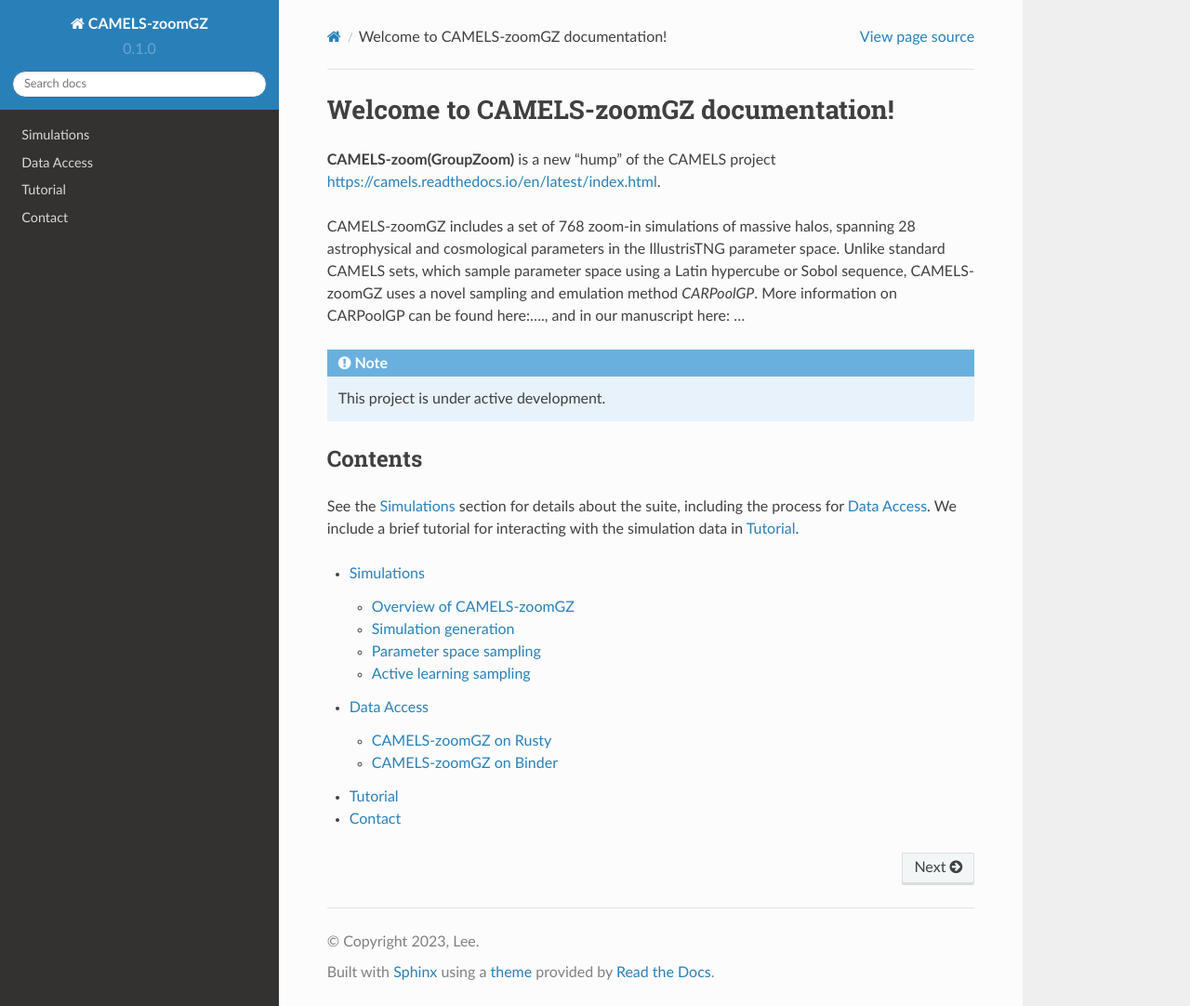
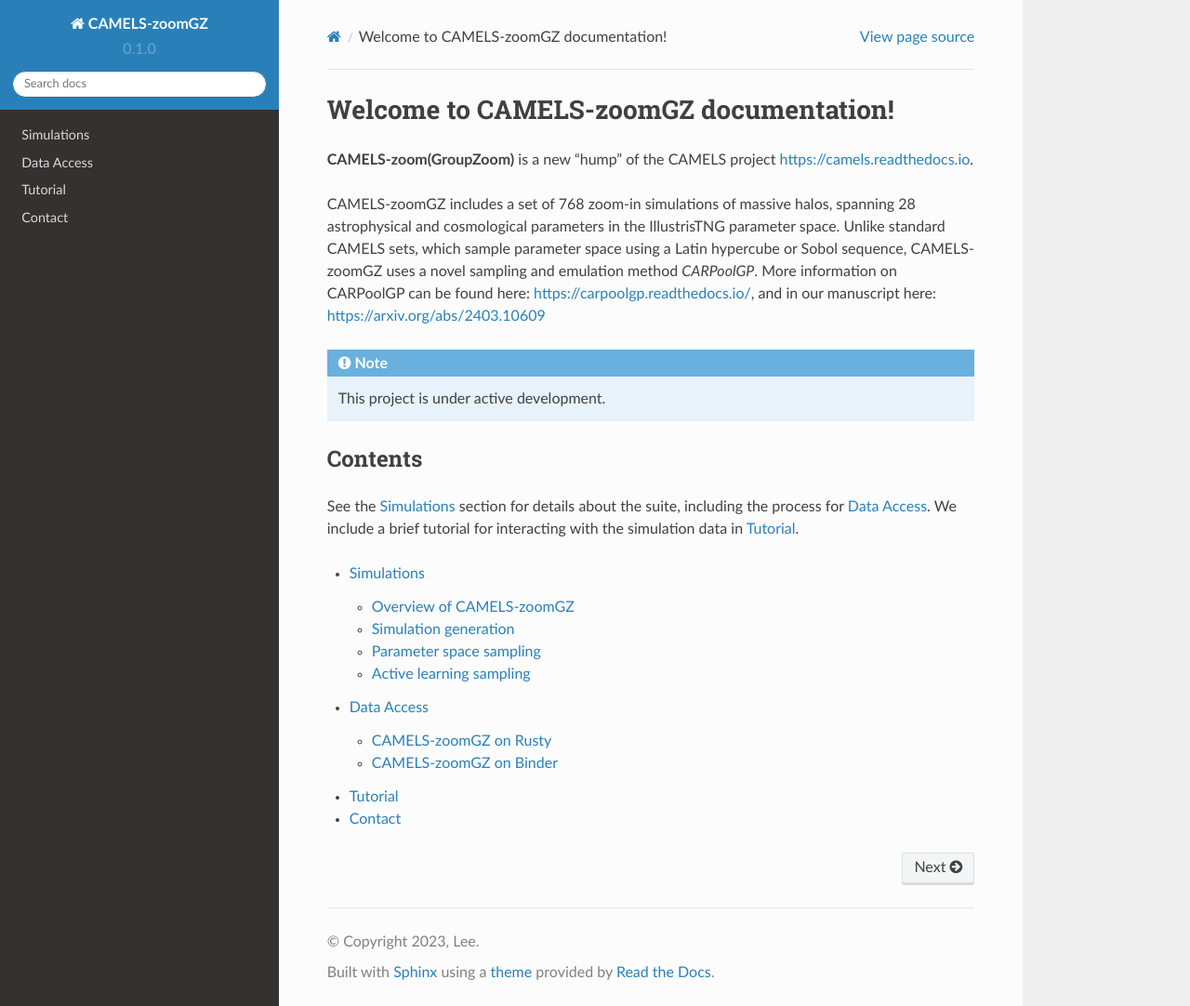
Before and after one commit to Maxelee/zoomGZ, a Sphinx documentation site: the page built from docs/source/index.rst, in a window 1280 px wide and 1082 px high. Shown: the whole window at 93% size. Built offline with Sphinx 7.4.7 and the Read the Docs theme 2.0.0, drawn with Linux system fonts in a browser that asks for light colours; some of the changed lines change nothing that is shown.

Commit message:
Update index.rst

```diff
--- a/docs/source/index.rst
+++ b/docs/source/index.rst
@@ -1,9 +1,9 @@
 Welcome to CAMELS-zoomGZ documentation!
 ===================================
 
-**CAMELS-zoom(GroupZoom)** is a new "hump" of the CAMELS project https://camels.readthedocs.io/en/latest/index.html.
+**CAMELS-zoom(GroupZoom)** is a new "hump" of the CAMELS project https://camels.readthedocs.io.
 
-CAMELS-zoomGZ includes a set of 768 zoom-in simulations of massive halos, spanning 28 astrophysical and cosmological parameters in the IllustrisTNG parameter space. Unlike standard CAMELS sets, which sample parameter space using a Latin hypercube or Sobol sequence, CAMELS-zoomGZ uses a novel sampling and emulation method *CARPoolGP*. More information on CARPoolGP can be found here:...., and in our manuscript here: ...
+CAMELS-zoomGZ includes a set of 768 zoom-in simulations of massive halos, spanning 28 astrophysical and cosmological parameters in the IllustrisTNG parameter space. Unlike standard CAMELS sets, which sample parameter space using a Latin hypercube or Sobol sequence, CAMELS-zoomGZ uses a novel sampling and emulation method *CARPoolGP*. More information on CARPoolGP can be found here: https://carpoolgp.readthedocs.io/, and in our manuscript here: https://arxiv.org/abs/2403.10609
 
 
 .. note::
```
